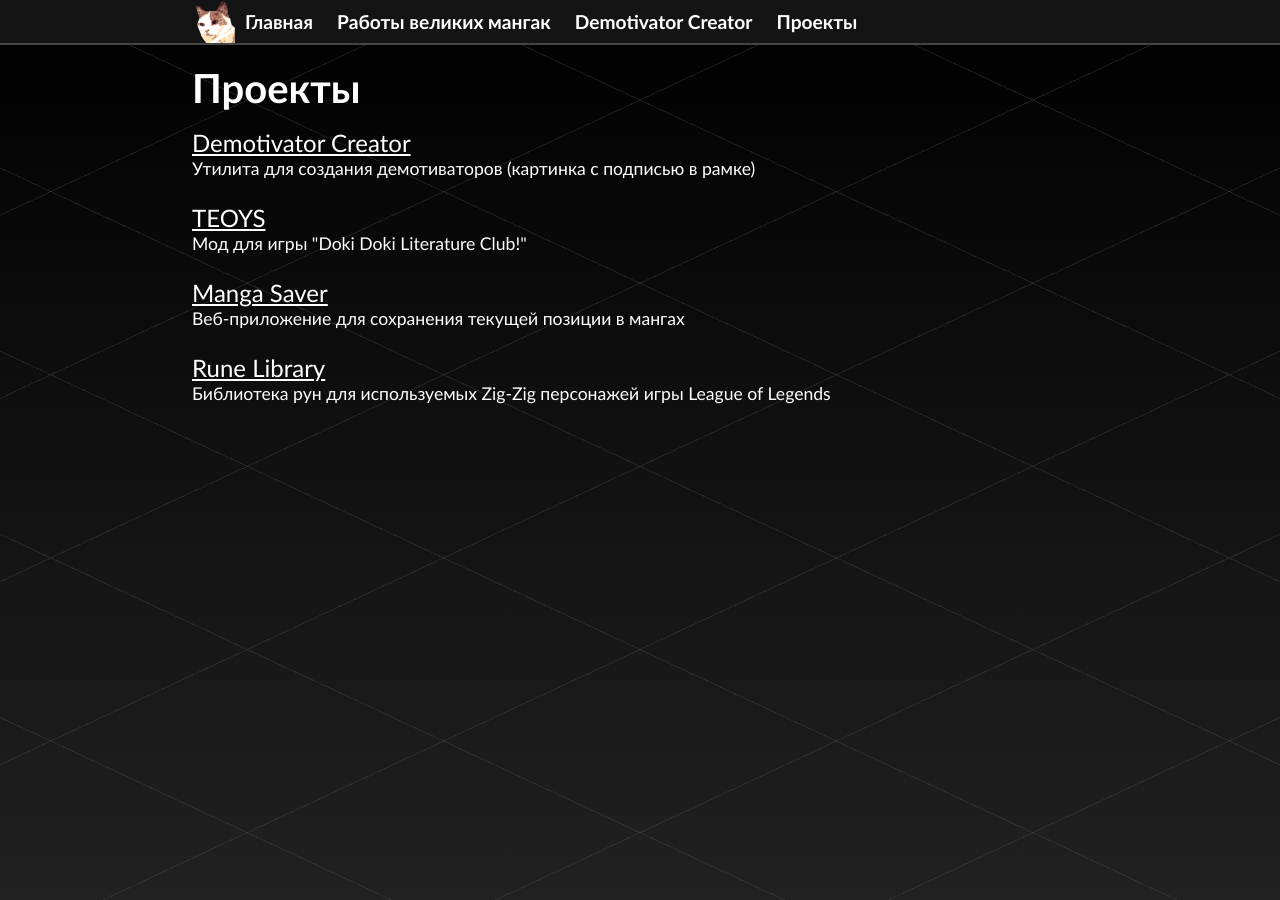
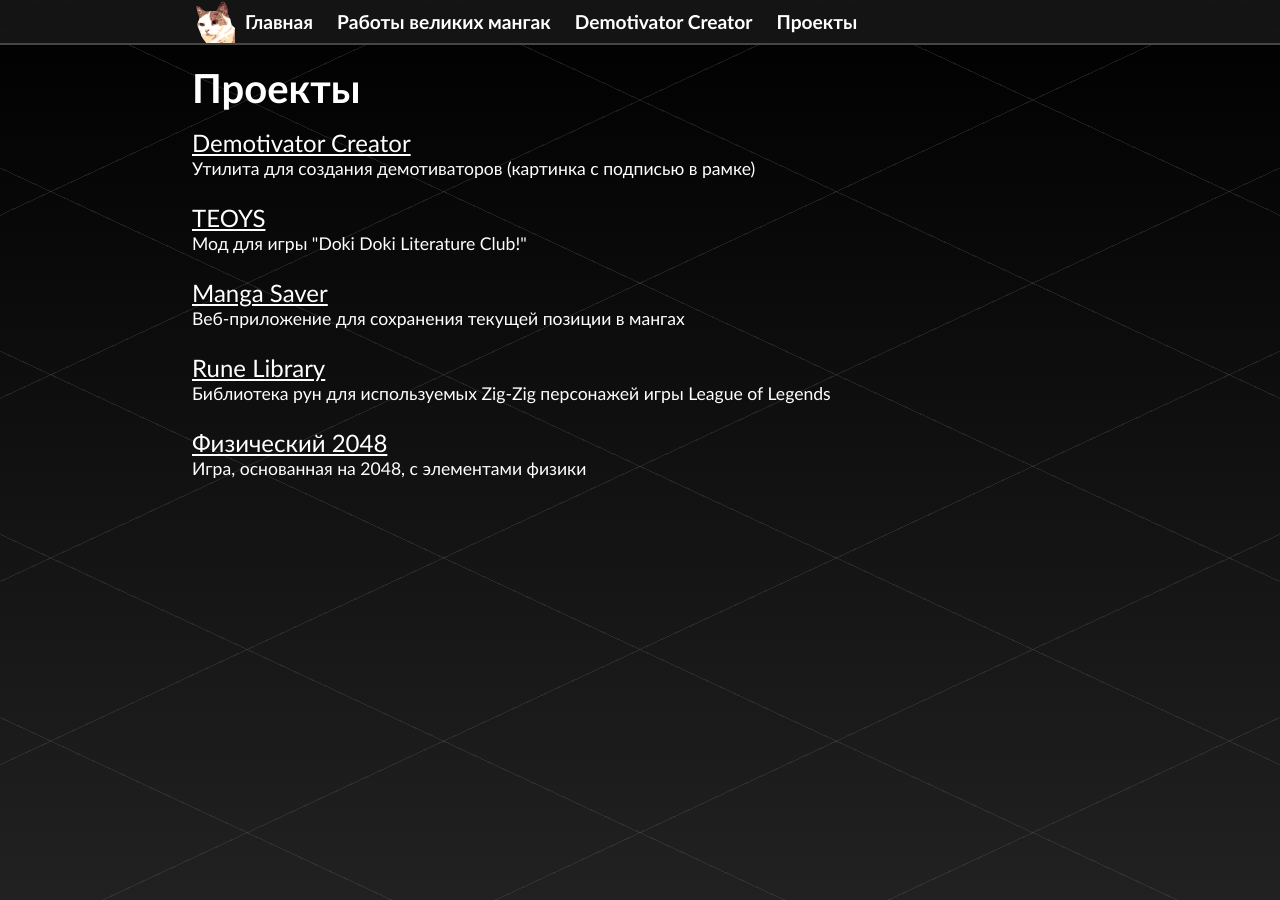
Before and after one commit to catink123/catink123.github.io, a Jekyll site: the page built from projects/index.html, in a window 1280 px wide. Built offline with Jekyll 4.4.1, drawn with Linux system fonts in a browser that asks for light colours.

Commit message:
add a game

```diff
--- a/projects/index.html
+++ b/projects/index.html
@@ -20,4 +20,8 @@
     <a href="/runelib">Rune Library</a>
     <p>Библиотека рун для используемых Zig-Zig персонажей игры League of Legends</p>
   </div>
+  <div class="project">
+    <a href="/physics-2048">Физический 2048</a>
+    <p>Игра, основанная на 2048, с элементами физики</p>
+  </div>
 </div>
```
